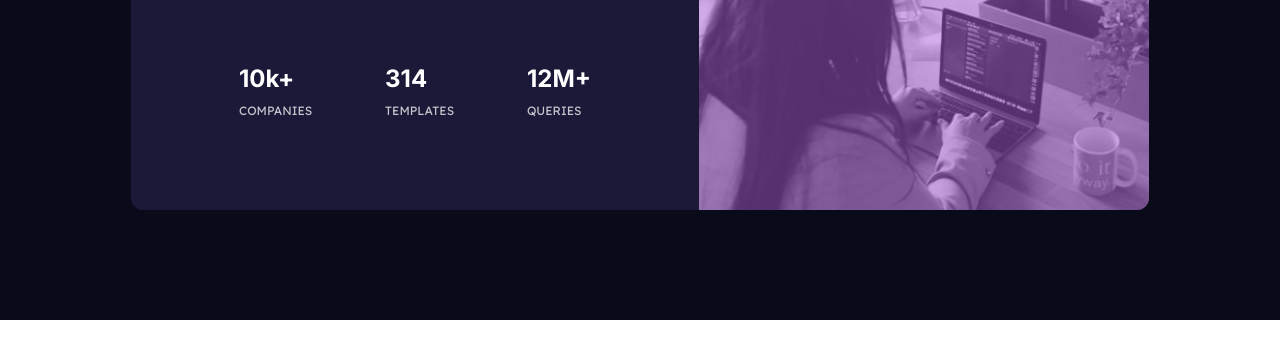
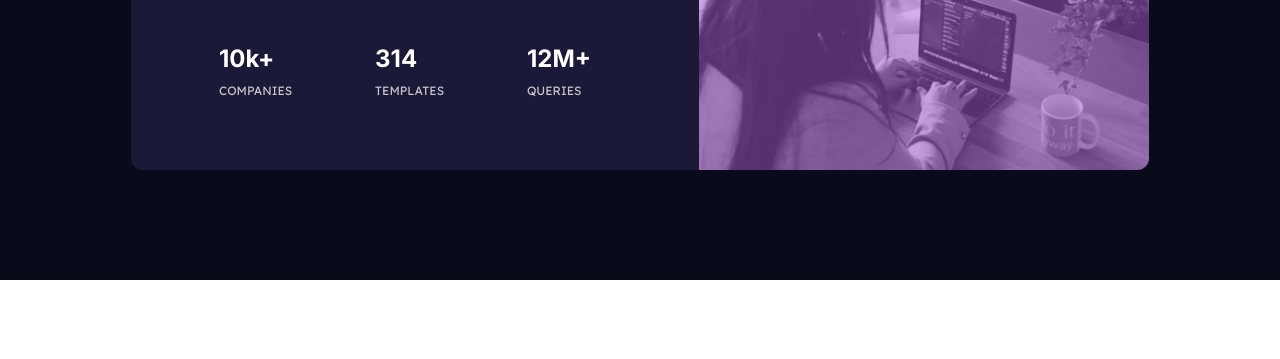
Before and after one commit to Rafeek306/card-component, a plain HTML site: page index.html in a window 1280 px wide. Shown: the part 361-720 px from the top of the page. Drawn offline with Linux system fonts and the light colour scheme.

Commit message:
Update style.css

```diff
--- a/css/style.css
+++ b/css/style.css
@@ -70,7 +70,7 @@ body {
 .card-info-2 {
     display: flex;
     justify-content: space-between;
-    padding: 20px;
+    padding-right: 20px;
 }
 
  p {
```
